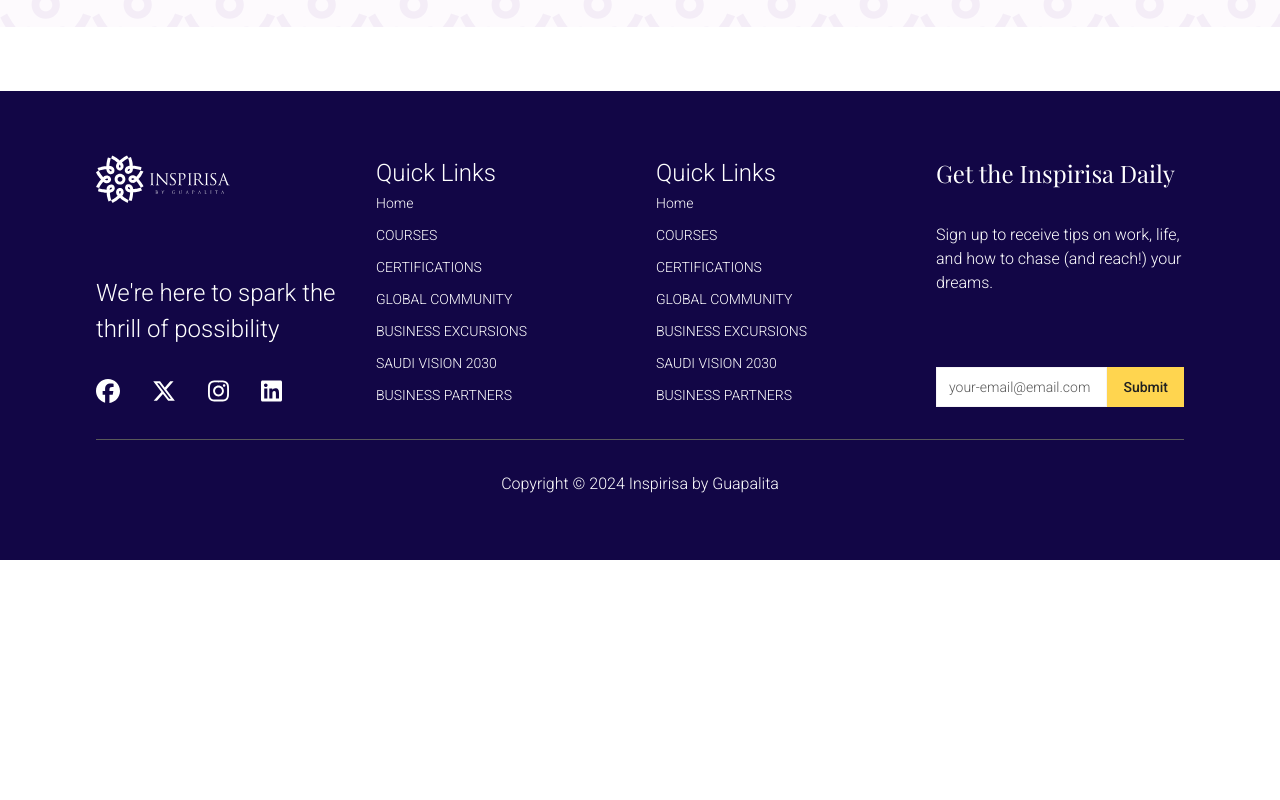
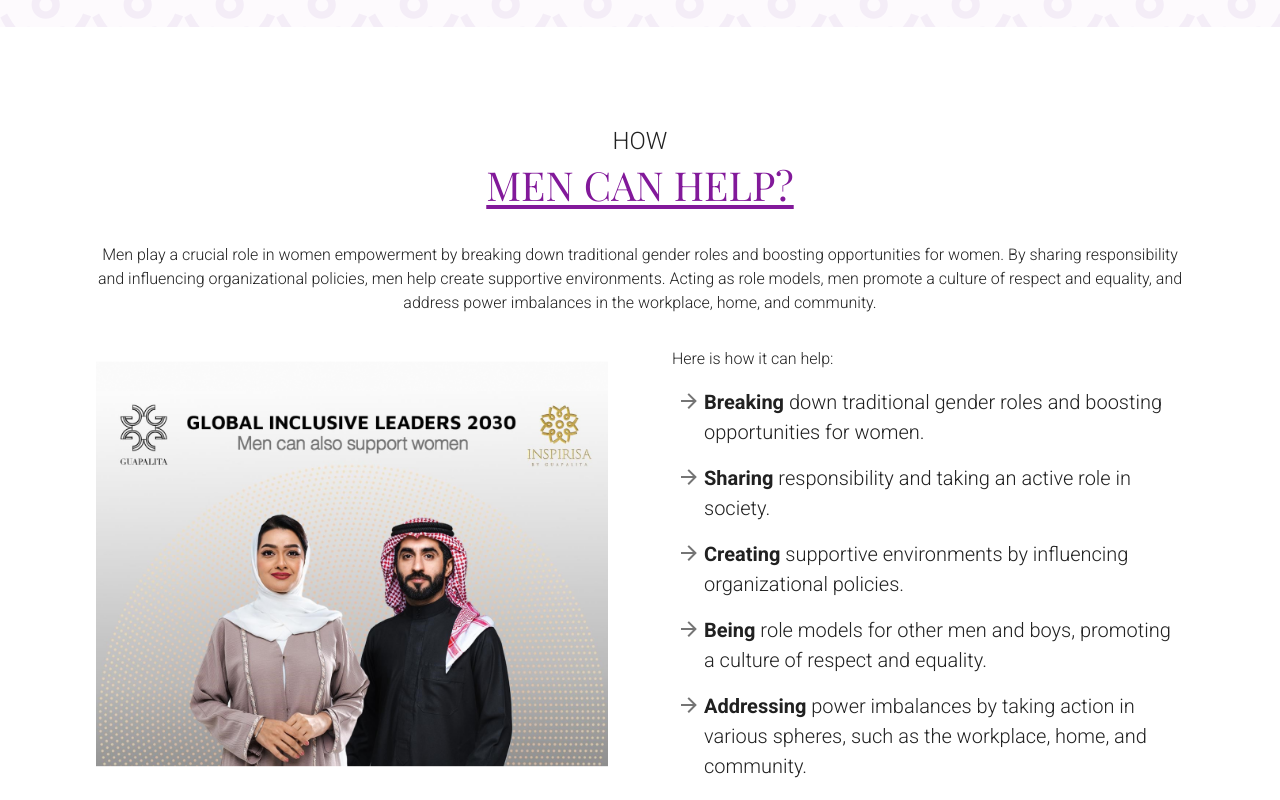
Before and after one commit to MyNameIsShekhar/inspirisa, a React (Vite) app: page / in a window 1280 px wide. Shown: the part 1740-2540 px from the top of the page. Before the commit the page ends 2300 px from the top, so only its background shows below. Built offline with nearby package versions, Linux system fonts and the light colour scheme; a web font is replaced by a local one.

Commit message:
added men help sections to the home

```diff
--- /dev/null
+++ b/src/components/sections/MenHelp.jsx
@@ -0,0 +1,60 @@
+const listData = [
+  {
+    firstWorld: "Breaking",
+    other:
+      " down traditional gender roles and boosting opportunities for women.",
+  },
+  {
+    firstWorld: "Sharing",
+    other: " responsibility and taking an active role in society.",
+  },
+  {
+    firstWorld: "Creating",
+    other: " supportive environments by influencing organizational policies.",
+  },
+  {
+    firstWorld: "Being",
+    other:
+      " role models for other men and boys, promoting a culture of respect and equality.",
+  },
+  {
+    firstWorld: "Addressing",
+    other:
+      " power imbalances by taking action in various spheres, such as the workplace, home, and community.",
+  },
+];
+
+export default function MenHelp() {
+  return (
+    <section className="text-center my-section py-8 space-y-8">
+      <div>
+        <h4 className="text-heading-4">HOW</h4>
+        <h1 className="text-heading-1 text-primary underline-offset-4 underline font-playfair">
+          MEN CAN HELP?
+        </h1>
+      </div>
+      <div>
+        Men play a crucial role in women empowerment by breaking down
+        traditional gender roles and boosting opportunities for women. By
+        sharing responsibility and influencing organizational policies, men help
+        create supportive environments. Acting as role models, men promote a
+        culture of respect and equality, and address power imbalances in the
+        workplace, home, and community.
+      </div>
+      <div className="grid grid-cols-1 lg:grid-cols-2 gap-16 text-left place-items-center">
+        <img src="/men_help.png" alt="men help" className="" />
+        <div className="space-y-4">
+          <p>Here is how it can help:</p>
+          <ul className="space-y-4 list-image-custom-arrow ml-8">
+            {listData.map((data, index) => (
+              <li key={index} className="text-heading-5">
+                <b className="font-bold">{data.firstWorld}</b>
+                {data.other}
+              </li>
+            ))}
+          </ul>
+        </div>
+      </div>
+    </section>
+  );
+}
--- a/src/pages/Home.jsx
+++ b/src/pages/Home.jsx
@@ -1,11 +1,13 @@
 import CommunityNetwork from "@/components/sections/CommunityNetwork";
 import UniquePrograms from "@/components/sections/UniquePrograms";
+import MenHelp from "@/components/sections/MenHelp";
 
 export default function Home() {
   return (
     <div className="flex flex-col section py-16 space-y-16">
       <CommunityNetwork />
       <UniquePrograms />
+      <MenHelp />
     </div>
   );
 }
--- a/tailwind.config.js
+++ b/tailwind.config.js
@@ -7,6 +7,9 @@ export default {
       backgroundImage: {
         "custom-pattern":
           "linear-gradient(rgba(255, 255, 255, 0.75), rgba(255, 255, 255, 0.75)), url('/pattern.svg')",
+      },
+      listStyleImage: {
+        "custom-arrow": "url('/list_arrow.svg')", // Path to your SVG
       },
       fontFamily: {
         playfair: ['"Playfair Display"', "serif"],
```
Also changed, not shown: public/list_arrow.svg (added), public/men_help.png (added).
